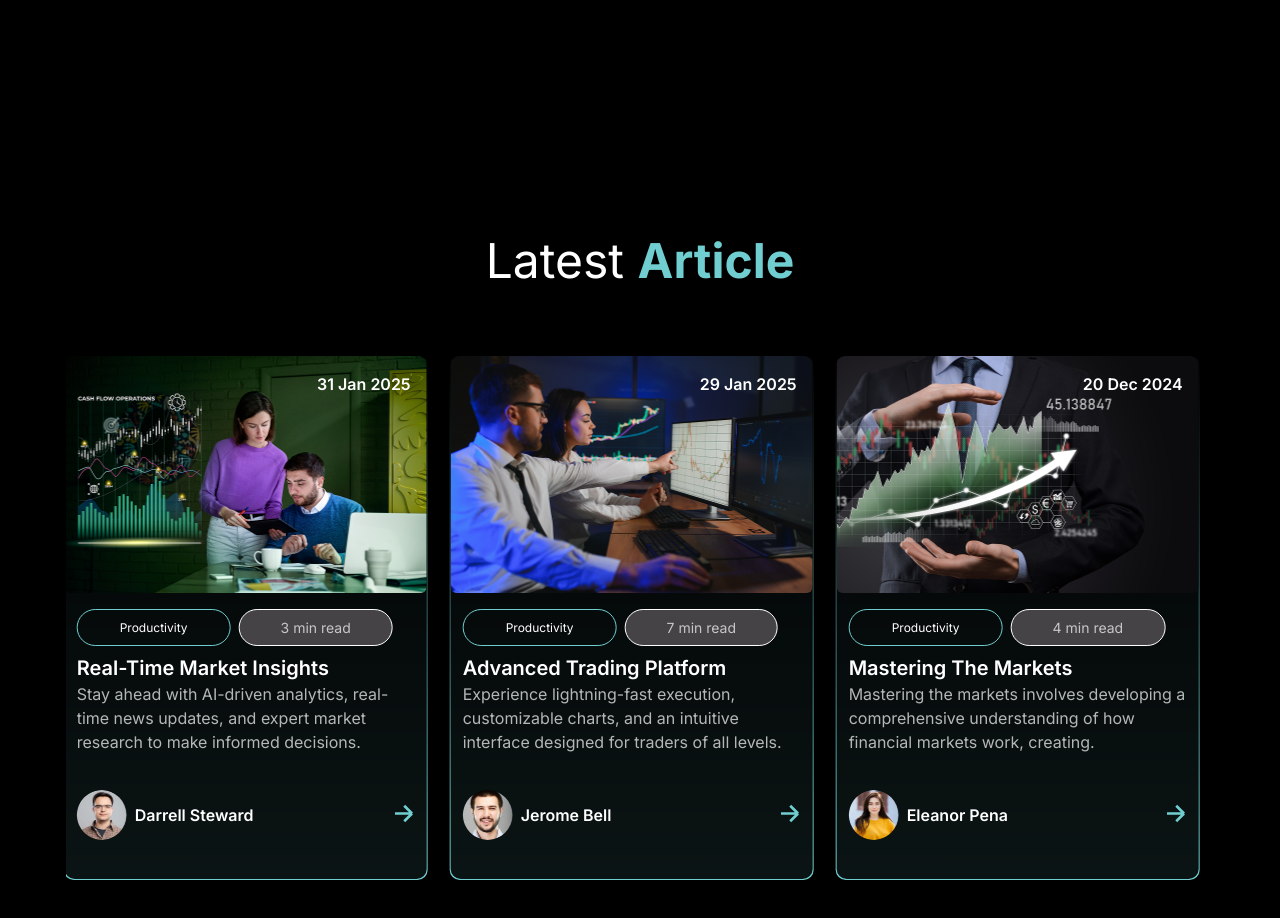
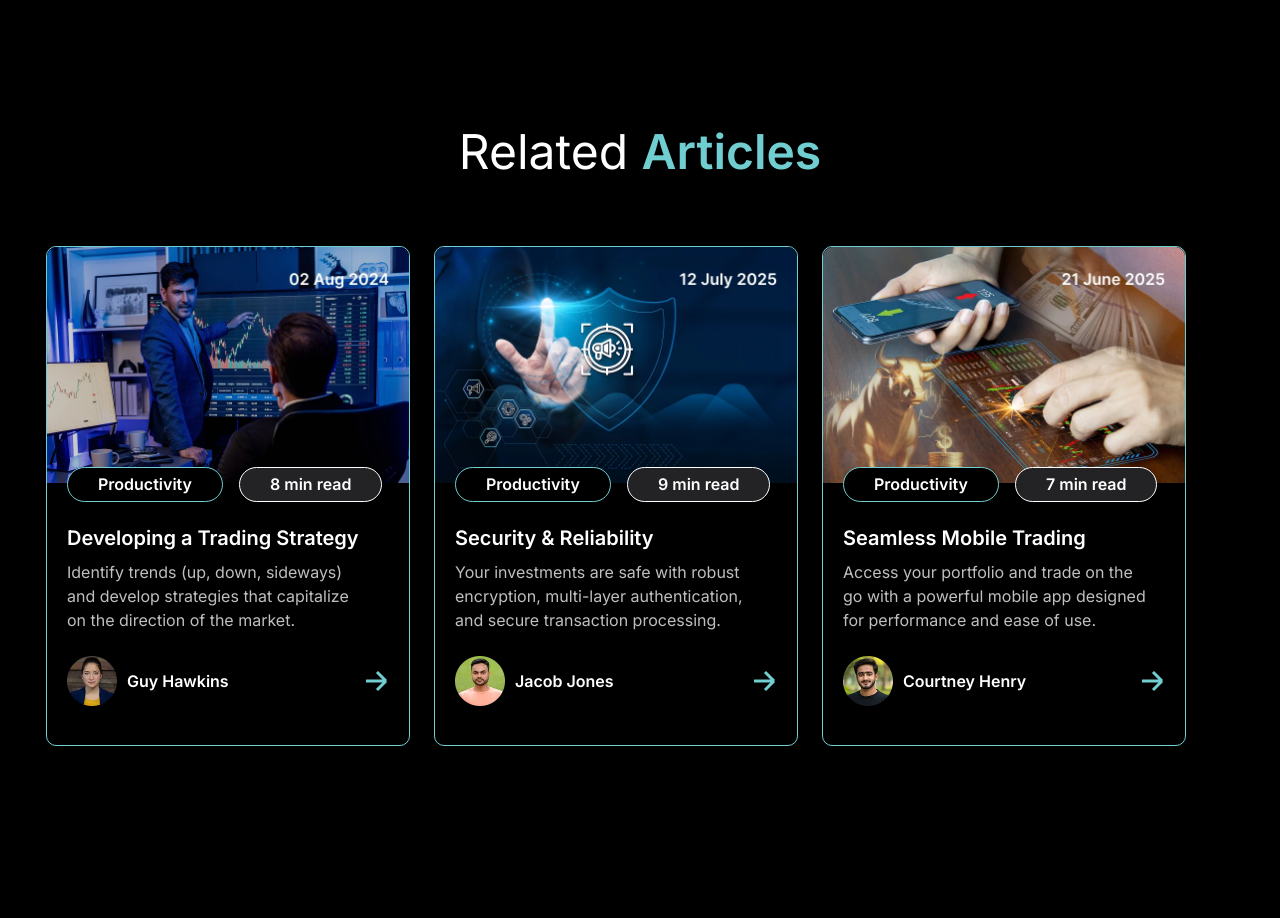
Before and after one commit to sonambishnoi550/blog-test, a Next.js app: page / in a window 1280 px wide. Shown: the part 1860-2778 px from the top of the page. Built offline with nearby package versions, Linux system fonts and the light colour scheme.

Commit message:
add sticky

```diff
--- a/src/app/components/Articles.tsx
+++ b/src/app/components/Articles.tsx
@@ -1,36 +1,79 @@
-import React from 'react';
-import Image from 'next/image';
-import CustomButton from './common/CustomButton';
-import { ARTICLES_DATA } from '../utils/helper'
+import React from "react";
+import { Swiper, SwiperSlide } from "swiper/react";
+import { Navigation, Autoplay } from "swiper/modules";
+import "swiper/css";
+import "swiper/css/navigation";
+import "swiper/css/pagination";
+import { BLOGS_CARD } from "../utils/helper";
+import Image from "next/image";
 
-const Articles = () => {
+const LatestArticle = () => {
+    const featuredBlogs = BLOGS_CARD.filter((blog) => blog.isFeatured);
+
     return (
-        <div className='bg-black -mt-1 pt-[90px] pb-[180px]'>
-            <div className="container max-w-[1220px] mx-auto">
-                <h2 className='text-white font-normal md:text-5xl text-4xl leading-custom-5xl text-center'>Latest <span className='text-sky font-semibold'> Articles</span></h2>
-                <div className="flex flex-wrap pt-[70px] gap-6">
-                    {ARTICLES_DATA.map((article, index) => (
-                        <div key={index} className='border border-sky rounded-[10px] pb-[39px] w-full max-w-[340px] lg:max-w-[364px]'>
-                            <Image src={article.image} alt={article.title} className="max-w-[362px] w-full object-cover pointer-events-none" width={362} height={237}/>
-                            <div className="flex px-5 gap-4 -mt-4">
-                                <CustomButton text={article.category} myClass='text-white bg-black py-[6px] md:!px-[30px] !px-4 font-normal text-base leading-custom-sm'/>
-                                <CustomButton text={article.readTime} myClass='text-white bg-dark-gray py-[6px] border-white md:!px-[30px] !px-4 font-normal text-base leading-custom-sm' />
+        <div className="relative container max-xl:px-4 max-w-[1180px] mx-auto lg:py-[180px] md:py-24 py-16">
+            <h1 className="md:mt-[15px] lg:text-5xl md:text-4xl text-3xl font-normal text-white text-center leading-customMd md:pb-[70px] pb-10">
+                Latest <span className="text-sky font-bold">Article</span>
+            </h1>
+
+            {featuredBlogs.length > 0 ? (
+                <Swiper
+                    id="slider"
+                    spaceBetween={20}
+                    slidesPerView={1.2}
+                    loop={true}
+                    centeredSlides={true}
+                    autoplay={{ delay: 3000, disableOnInteraction: false }}
+                    navigation={{ nextEl: ".swiper-button-next", prevEl: ".swiper-button-prev" }}
+                    breakpoints={{
+                        300: { slidesPerView: 1 },
+                        768: { slidesPerView: 2 },
+                        1024: { slidesPerView: 3 },
+                    }}
+                    modules={[Navigation, Autoplay]}
+                >
+                    {featuredBlogs.map((blog) => (
+                        <SwiperSlide key={blog.id} className="!max-w-[366px] !w-full">
+                            <div className="bg-gradient-to-b from-sky/0 to-sky/100 p-[1px] rounded-[10px] max-w-[364px] w-full sm:w-[80%] md:w-auto mx-auto">
+                                <div className="bg-black/90 text-white relative rounded-[10px]">
+                                    <p className="text-white text-base font-semibold leading-customXmd absolute top-4 right-4">{blog.date}</p>
+                                    <Image src={blog.image} alt={blog.title} width={364} height={237} className="w-full h-[237px] object-cover rounded-md mb-4" />
+                                    <div className="px-3 pb-[39px]">
+                                        <div className="flex gap-2 mb-2">
+                                            <span className="border-sky border rounded-full leading-customXmd hover:border-white text-xs px-[42px] h-[37px] py-[3px] flex items-center">{blog.category}</span>
+                                            <span className="text-white/70 bg-light-black font-normal leading-customXmd text-sm border-white border h-[37px] flex items-center rounded-full px-[41px] py-[9.5px] whitespace-nowrap">{blog.readTime} min read</span>
+                                        </div>
+                                        <h3 className="text-xl font-semibold">{blog.title}</h3>
+                                        <p className="text-white/70 mb-3 font-normal leading-customXmd text-base">{blog.description}</p>
+                                        <div className="flex justify-between items-center">
+                                            <div className="flex items-center gap-2 mt-6">
+                                                <Image src={blog.authorImage} alt={blog.author} width={50} height={50} className="size-[50px] rounded-full" />
+                                                <p className="text-white text-base leading-customXmd font-semibold">{blog.author}</p>
+                                            </div>
+                                            <Image src="/assets/images/svg/sky-arrow.svg" alt="sky-arrow" width={20} height={18} className="mt-5 hover:translate-x-1 transition-all duration-500 ease-linear" />
+                                        </div>
+                                    </div>
+                                </div>
                             </div>
-                            <h4 className='font-semibold text-xl leading-6 text-white pl-5 pt-6 pb-[10px]'>{article.title}</h4>
-                            <p className='max-w-[323px] text-base leading-6 font-normal text-white/75 pl-5 pb-6'>{article.description}</p>
-                            <div className='flex justify-between px-5'>
-                                <div className='flex items-center gap-[10px]'>
-                                    <Image src={article.authorImage} alt={article.authorName} className="size-[50px] object-cover pointer-events-none" width={50} height={50}/>
-                                    <p className='text-white font-semibold text-base leading-6'>{article.authorName}</p>
-                                </div>
-                                <img src="/assets/images/svg/sky-arrow.svg" alt="arrow"/>
-                            </div>
-                        </div>
+                        </SwiperSlide>
                     ))}
+                </Swiper>
+            ) : (
+                <p className="text-center text-white/70 text-xl mt-6">No data found</p>
+            )}
+
+            {featuredBlogs.length > 0 && (
+                <div className="hidden md:flex justify-between absolute top-1/2 left-[-50px] right-[-50px] transform -translate-y-1/2">
+                    <button className="swiper-button-prev size-[60px] bg-sky text-sky py-[17px] px-[15px] rounded-full transition-all duration-300 ease-in-out border border-sky group">
+                        <Image src="/assets/images/svg/slider-left-arrow.svg" alt="slider-arrow" width={30} height={27} className="w-[30px] filter group-hover:invert invert-0 brightness-0" />
+                    </button>
+                    <button className="swiper-button-next size-[60px] bg-sky text-sky p-3 rounded-full transition-all duration-300 ease-in-out border border-sky group">
+                        <Image src="/assets/images/svg/slider-right-arrow.svg" alt="slider-right-arrow" height={27} width={30} className="w-[30px] filter group-hover:invert invert-0 brightness-0" />
+                    </button>
                 </div>
-            </div>
+            )}
         </div>
     );
-}
+};
 
-export default Articles;
+export default LatestArticle;
--- a/src/app/components/Hero.tsx
+++ b/src/app/components/Hero.tsx
@@ -78,6 +78,8 @@ const Hero: React.FC<HeroProps> = ({ pageIndex, onPageChange }) => {
 
     return (
         <div id="home" className="bg-center bg-cover bg-no-repeat pb-16 overflow-hidden bg-black relative">
+            <Image className="absolute top-[5%] left-0 max-w-[237px]" src="/assets/images/webp/hero-top-image.webp" alt="top-image" width={237} height={237}/>
+            <Image className="absolute right-0 bottom-[10%] max-w-[237px]" src="/assets/images/webp/hero-bottom-image.webp" alt="top-image" width={237} height={237} />
             <Header />
             <div className="container max-w-[1220px] mx-auto px-4 relative z-20">
                 <div className="flex flex-col xl:pt-[170px] pt-[140px]">
--- a/src/app/components/Insights.tsx
+++ b/src/app/components/Insights.tsx
@@ -1,79 +1,56 @@
-import React from "react";
-import { Swiper, SwiperSlide } from "swiper/react";
-import { Navigation, Autoplay } from "swiper/modules";
-import "swiper/css";
-import "swiper/css/navigation";
-import "swiper/css/pagination";
-import { BLOGS_CARD } from "../utils/helper";
-import Image from "next/image";
-
-const LatestArticle = () => {
-  const featuredBlogs = BLOGS_CARD.filter((blog) => blog.isFeatured);
-
+import React from 'react'
+import Image from 'next/image'
+const Insights = () => {
   return (
-    <div className="relative container max-xl:px-4 max-w-[1180px] mx-auto lg:py-[180px] md:py-24 py-16">
-      <h1 className="md:mt-[15px] lg:text-5xl md:text-4xl text-3xl font-normal text-white text-center leading-customMd md:pb-[70px] pb-10">
-        Latest <span className="text-sky font-bold">Article</span>
-      </h1>
-
-      {featuredBlogs.length > 0 ? (
-        <Swiper
-          id="slider"
-          spaceBetween={20}
-          slidesPerView={1.2}
-          loop={true}
-          centeredSlides={true}
-          autoplay={{ delay: 3000, disableOnInteraction: false }}
-          navigation={{ nextEl: ".swiper-button-next", prevEl: ".swiper-button-prev" }}
-          breakpoints={{
-            300: { slidesPerView: 1 },
-            768: { slidesPerView: 2 },
-            1024: { slidesPerView:  3},
-          }}
-          modules={[Navigation, Autoplay]}
-        >
-          {featuredBlogs.map((blog) => (
-            <SwiperSlide key={blog.id} className="!max-w-[366px] !w-full">
-              <div className="bg-gradient-to-b from-sky/0 to-sky/100 p-[1px] rounded-[10px] max-w-[364px] w-full sm:w-[80%] md:w-auto mx-auto">
-                <div className="bg-black/90 text-white relative rounded-[10px]">
-                  <p className="text-white text-base font-semibold leading-customXmd absolute top-4 right-4">{blog.date}</p>
-                  <Image src={blog.image} alt={blog.title} width={364} height={237} className="w-full h-[237px] object-cover rounded-md mb-4" />
-                  <div className="px-3 pb-[39px]">
-                    <div className="flex gap-2 mb-2">
-                      <span className="border-sky border rounded-full leading-customXmd hover:border-white text-xs px-[42px] h-[37px] py-[3px] flex items-center">{blog.category}</span>
-                      <span className="text-white/70 bg-light-black font-normal leading-customXmd text-sm border-white border h-[37px] flex items-center rounded-full px-[41px] py-[9.5px] whitespace-nowrap">{blog.readTime} min read</span>
+    <div className='bg-black pt-[90px] pb-10'>
+      <div className="container">
+        <div className="md:flex lg:justify-between gap-6 relative">
+          <div className='flex-1'>
+            <h2 className='text-white md:text-5xl text-4xl md:leading-custom-5xl font-normal max-w-[450px]'>What are AI-Driven
+              <span className='text-sky font-semibold'> Market Insights?</span></h2>
+            <p className='lg:text-base text-sm leading-6 font-normal text-white/70 max-w-[631px] pt-4 pb-[30px]'>AI-driven market insights harness the power of artificial intelligence to analyze vast amounts of market data in real time, providing actionable information that can help traders and investors make informed decisions.</p>
+            <h5 className='text-xl font-semibold leading-custom-md text-white'>Real-Time Analytics</h5>
+            <p className='lg:text-base text-sm leading-6 font-normal text-white/70 max-w-[631px] pt-4 pb-5'>AI can process and analyze data from various sources, such as financial statements, price movements, market sentiment, and even social media trends, providing instant feedback and analysis.</p>
+            <h5 className='text-xl font-semibold leading-custom-md text-white'>News Updates</h5>
+            <p className='lg:text-base text-sm leading-6 font-normal text-white/70 max-w-[631px] pt-4 pb-5'>AI tools can sift through the noise of constant news flows and pinpoint stories that are most relevant to your investments. Whether it’s economic reports, geopolitical events, or corporate announcements, AI can identify which developments are likely to move markets.</p>
+            <h5 className='text-xl font-semibold leading-custom-md text-white'>Expert Market Research</h5>
+            <p className='lg:text-base text-sm leading-6 font-normal text-white/70 max-w-[631px] pt-4 pb-[50px]'>Advanced algorithms can synthesize historical data with current market trends to forecast potential outcomes, offering the insights of seasoned market experts at your fingertips.</p>
+            <Image src="/assets/images/webp/_market-insight.webp"
+              alt="rmarket-insight"
+              className="max-w-[635px] w-full object-cover pointer-events-none pb-[190px]" width={635} height={550} />
+            <h2 className='text-white md:text-5xl text-4xl md:leading-custom-5xl font-normal max-w-[450px] pb-[30px]'>How AI-Driven Market insights are
+              <span className='text-sky font-semibold'> changing the Game</span></h2>
+            <h5 className='text-xl font-semibold leading-custom-md text-white'>1. Faster Decision-Making</h5>
+            <p className='lg:text-base text-sm leading-6 font-normal text-white/70 max-w-[631px] pt-4 pb-5'>In the world of trading and investing, speed is critical. AI systems can analyze millions of data points in seconds, giving you an edge in making quick decisions. For example, when news breaks about a company’s earnings report, AI systems can immediately assess the market’s reaction and provide insights on whether it's a buying or selling opportunity.</p>
+            <h5 className='text-xl font-semibold leading-custom-md text-white'>2. Enhanced Accuracy and Predictive Power</h5>
+            <p className='lg:text-base text-sm leading-6 font-normal text-white/70 max-w-[631px] pt-4 pb-5'>Human traders and investors are often prone to cognitive biases, such as overconfidence or emotional decision-making. AI removes these limitations by relying solely on data and algorithms. With machine learning, AI can improve over time, identifying patterns and trends that humans may overlook. This leads to more accurate predictions about market movements, asset prices, and investment risks.</p>
+            <h5 className='text-xl font-semibold leading-custom-md text-white'>3. Customized Insights for Individual Strategies</h5>
+            <p className='lg:text-base text-sm leading-6 font-normal text-white/70 max-w-[631px] pt-4 pb-[50px]'>AI-driven analytics can tailor insights to your specific trading or investment strategy. Whether you’re a day trader looking for short-term opportunities or a long-term investor analyzing market fundamentals, AI can filter out irrelevant information and deliver insights that align with your goals. This level of personalization was previously unavailable in traditional market research.</p>
+            <Image src="/assets/images/webp/ai-driven.webp"
+              alt="rmarket-insight"
+              className="max-w-[635px] w-full object-cover pointer-events-none pb-[190px]" width={635} height={550} />
           </div>
-                    <h3 className="text-xl font-semibold">{blog.title}</h3>
-                    <p className="text-white/70 mb-3 font-normal leading-customXmd text-base">{blog.description}</p>
-                    <div className="flex justify-between items-center">
-                      <div className="flex items-center gap-2 mt-6">
-                        <Image src={blog.authorImage} alt={blog.author} width={50} height={50} className="size-[50px] rounded-full" />
-                        <p className="text-white text-base leading-customXmd font-semibold">{blog.author}</p>
+          <div className='border border-sky rounded-3xl py-[30px] max-w-[364px] h-[525px] sticky top-10 self-start'>
+            <div className='flex items-center gap-[10px] pl-5 pb-6'>
+              <Image src="/assets/images/webp/darrell.webp"
+                alt="darrell"
+                className="size-[50px] object-cover pointer-events-none" width={50} height={50} />
+              <p className='text-white font-semibold text-base leading-6'>Darrell Steward</p>
             </div>
-                      <Image src="/assets/images/svg/sky-arrow.svg" alt="sky-arrow" width={20} height={18} className="mt-5 hover:translate-x-1 transition-all duration-500 ease-linear" />
+            <h5 className='text-white text-base font-semibold leading-5 px-5'>What are AI-Driven Market Insights?</h5>
+            <p className='font-normal lg:text-base text-sm leading-6 px-5 lg:py-4 py-2 text-white/70'>Real-Time Analytics</p>
+            <p className='font-normal lg:text-base text-sm leading-6 px-5 lg:pb-4 pb-2 text-white/70'>News Updates</p>
+            <p className='font-normal lg:text-base text-sm leading-6 px-5 lg:pb-4 pb-2 text-white/70'>Expert Market Research</p>
+            <div className='border border-white/40'></div>
+            <h5 className='text-white text-base font-semibold leading-5 px-5 pt-5 max-w-[324px]'>How AI-Driven Market insights are changing the Game</h5>
+            <p className='font-normal lg:text-base text-sm lg:leading-6 px-5 py-4 text-white/70'>Faster Decision-Making</p>
+            <p className='font-normal lg:text-base text-sm lg:leading-6 px-5 pb-4 text-white/70'>Enhanced Accuracy and Predictive Power</p>
+            <p className='font-normal lg:text-base text-sm lg:leading-6 px-5 text-white/70 max-w-[324px]'>Customized Insights for Individual Strategies</p>
           </div>
         </div>
       </div>
     </div>
-            </SwiperSlide>
-          ))}
-        </Swiper>
-      ) : (
-        <p className="text-center text-white/70 text-xl mt-6">No data found</p>
-      )}
+  )
+}
 
-      {featuredBlogs.length > 0 && (
-        <div className="hidden md:flex justify-between absolute top-1/2 left-[-50px] right-[-50px] transform -translate-y-1/2">
-          <button className="swiper-button-prev size-[60px] bg-sky text-sky py-[17px] px-[15px] rounded-full transition-all duration-300 ease-in-out border border-sky group">
-            <Image src="/assets/images/svg/slider-left-arrow.svg" alt="slider-arrow" width={30} height={27} className="w-[30px] filter group-hover:invert invert-0 brightness-0" />
-          </button>
-          <button className="swiper-button-next size-[60px] bg-sky text-sky p-3 rounded-full transition-all duration-300 ease-in-out border border-sky group">
-            <Image src="/assets/images/svg/slider-right-arrow.svg" alt="slider-right-arrow" height={27} width={30} className="w-[30px] filter group-hover:invert invert-0 brightness-0" />
-          </button>
-        </div>
-      )}
-    </div>
-  );
-};
-
-export default LatestArticle;
+export default Insights
--- a/src/app/page.tsx
+++ b/src/app/page.tsx
@@ -4,6 +4,7 @@ import { useRouter, useSearchParams } from "next/navigation";
 import Hero from "./components/Hero";
 import Insights from "./components/Insights"
 import Footer from "./components/Footer";
+import Articles from "./components/Related";
 
 const Page = () => {
   const router = useRouter();
@@ -23,6 +24,7 @@ const Page = () => {
   return (
     <div>
       <Hero pageIndex={pageIndex} onPageChange={handlePageChange} />
+      <Articles/>
       <Insights />
       <Footer/>
     </div>
```
Also changed, not shown: src/app/components/Footer.tsx (+38 -28 lines), src/app/utils/helper.ts (+11 -1 lines), public/assets/images/webp/hero-bottom-image.webp (added), public/assets/images/webp/hero-top-image.webp (added). Lines whose indentation alone changed are shown as unchanged.
